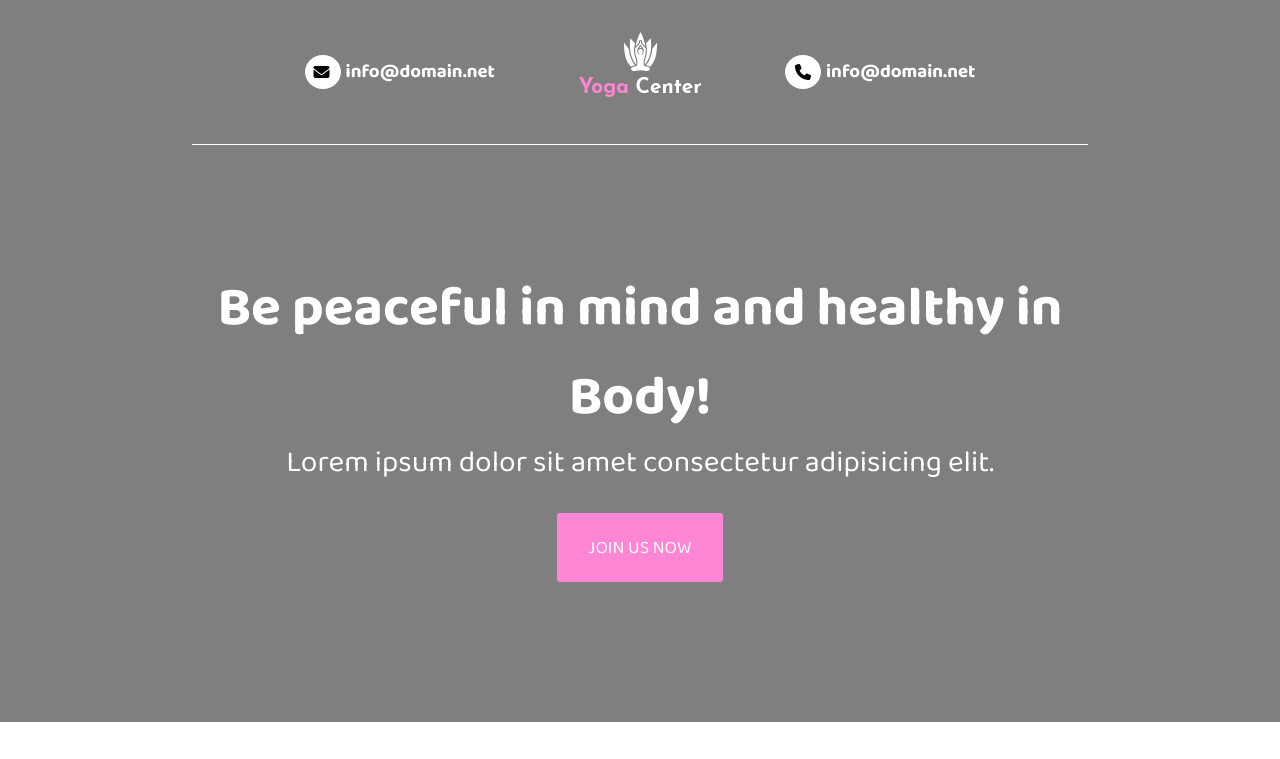
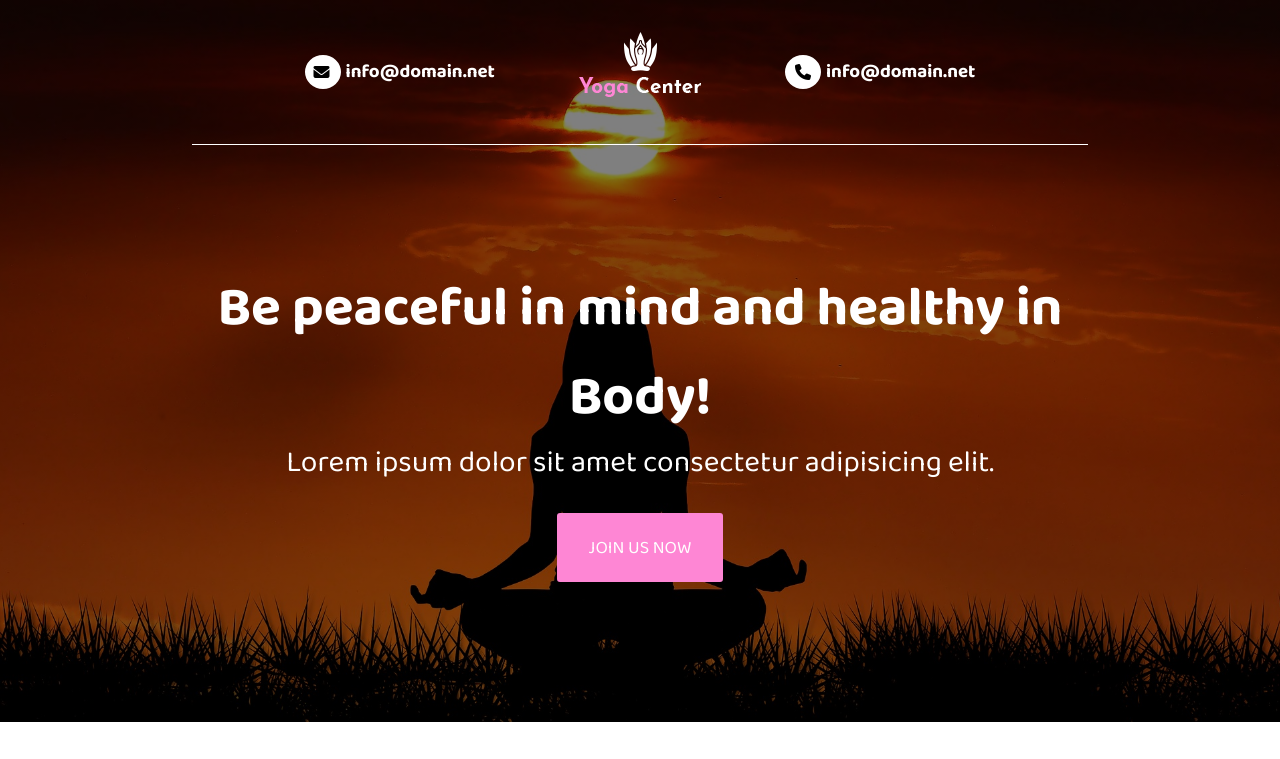
Before and after one commit to tgarg178/Yoga, a plain HTML site: page index.html in a window 1280 px wide. Shown: the top 759 px of the page. Drawn offline with nearby package versions, Linux system fonts and the light colour scheme; files whose address does not match are found by name; a web font is replaced by a local one.

Commit message:
Update style.css

```diff
--- a/style.css
+++ b/style.css
@@ -15,7 +15,7 @@
         rgba(0,0,0,0.5)
 
     ),
-     url('img/yoga-header.jpg');
+     url('yoga-header.jpg');
     background-repeat: no-repeat;
     background-size: cover;
     background-position: center;
```
